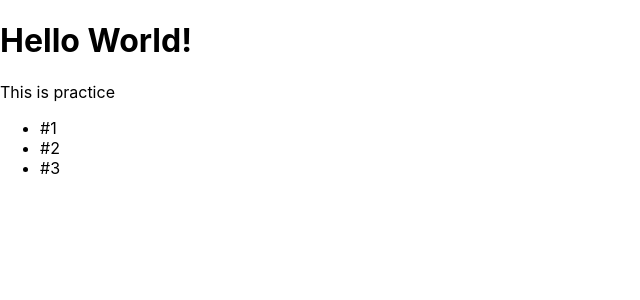
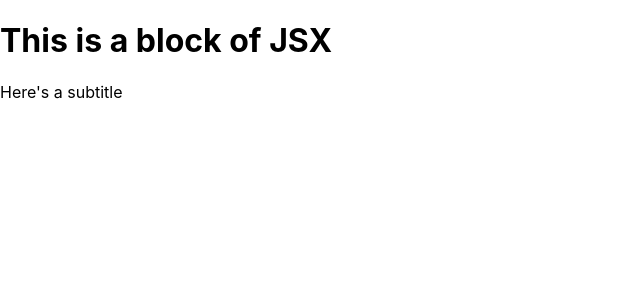
Before and after one commit to ChadHarper811/react_practice, a React (Create React App) app: page / in a window 1280 px wide. Shown: the top 300 px of the page, without its empty margins (0-640 px from the left). Built offline with nearby package versions, Linux system fonts and the light colour scheme.

Commit message:
practice problem 2

```diff
--- a/src/index.js
+++ b/src/index.js
@@ -5,15 +5,11 @@ import App from './App';
 import reportWebVitals from './reportWebVitals';
 
 const JSX = (
-<div>
-  <h1>Hello World!</h1>
-  <p>This is practice</p>
-  <ul>
-    <li>#1</li>
-    <li>#2</li>
-    <li>#3</li>
-  </ul>
-</div>
+  <div>
+    <h1>This is a block of JSX</h1>
+    <p>Here's a subtitle</p>
+    {/* Comment */}
+  </div>
 );
 
 const root = ReactDOM.createRoot(document.getElementById('root'));
```
